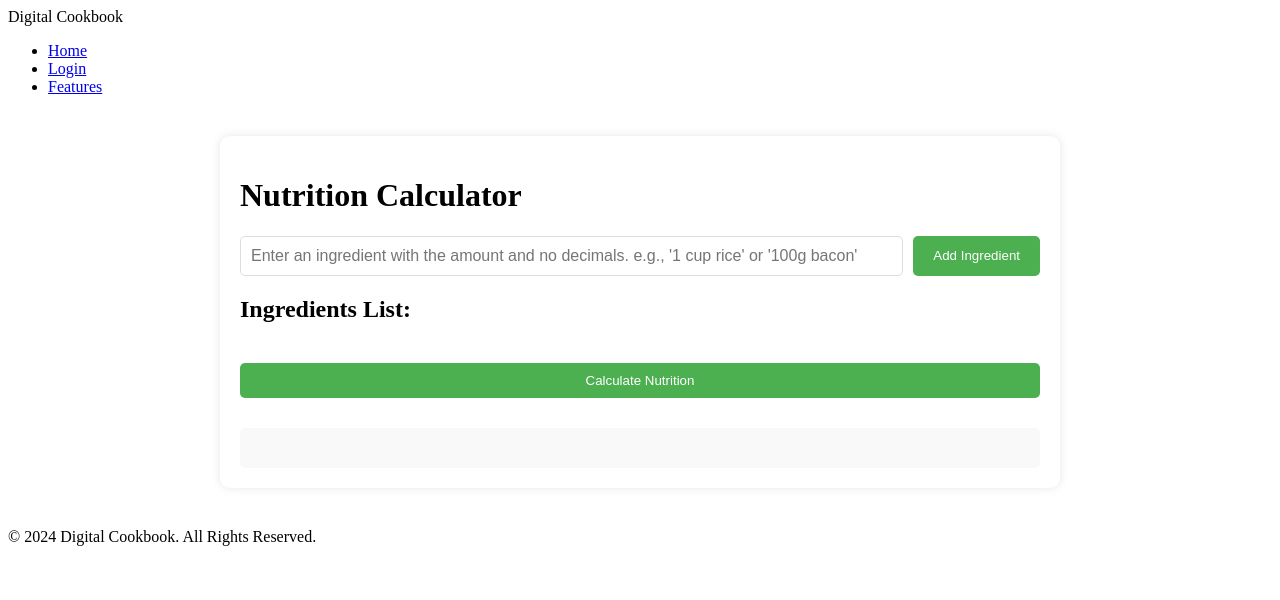
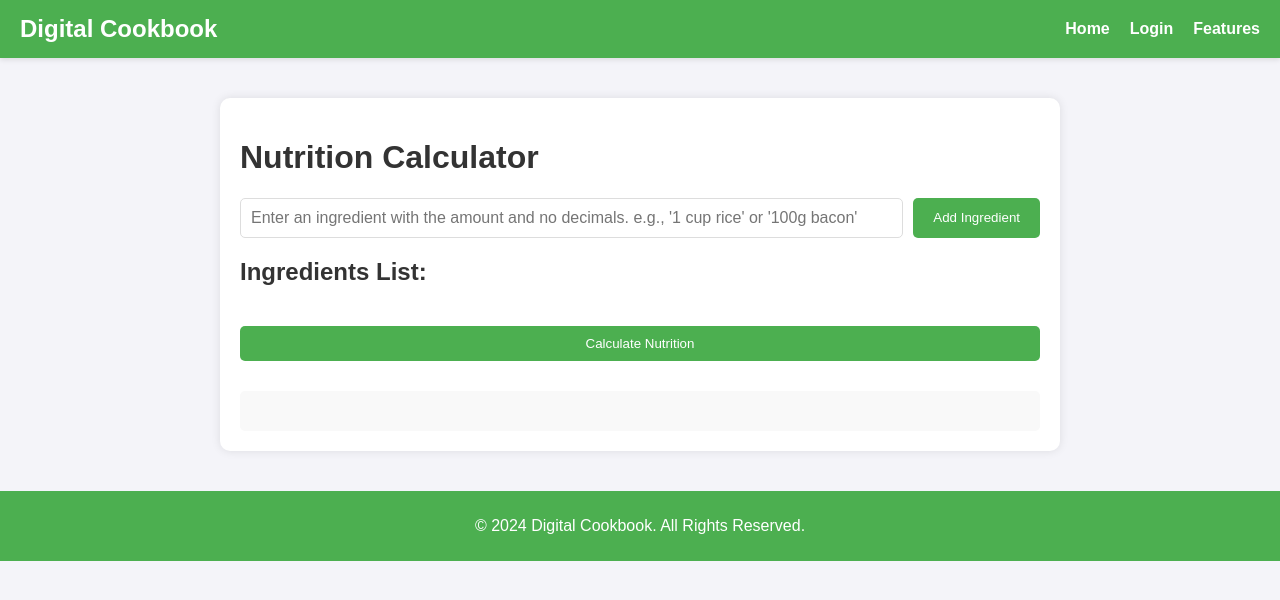
Before and after one commit to Sukh-Virk/DigitalCookBook, a plain HTML site: page calculator.html in a window 1280 px wide. Drawn offline with Linux system fonts and the light colour scheme.

Commit message:
added styling to the header and footer of calculator.html

```diff
--- a/calculator.css
+++ b/calculator.css
@@ -1,10 +1,61 @@
+
+body {
+    font-family: Arial, sans-serif;
+    background-color: #f4f4f9;
+    color: #333;
+    margin: 0;
+    padding: 0;
+}
+
+
+.header {
+    display: flex;
+    justify-content: space-between;
+    align-items: center;
+    background-color: #4CAF50;
+    padding: 15px 20px;
+    color: #fff;
+    box-shadow: 0 2px 5px rgba(0, 0, 0, 0.1);
+}
+
+.logo {
+    font-size: 24px;
+    font-weight: bold;
+    color: #fff;
+}
+
+.navigation {
+    list-style: none;
+    display: flex;
+    gap: 20px;
+    margin: 0;
+    padding: 0;
+}
+
+.navigation li {
+    margin: 0;
+}
+
+.navigation a {
+    color: #fff;
+    text-decoration: none;
+    font-size: 16px;
+    font-weight: bold;
+    transition: color 0.3s;
+}
+
+.navigation a:hover {
+    color: #cce7cc; /* Lighter shade on hover */
+}
+
+
 .calculator-container {
     max-width: 800px;
     margin: 40px auto;
     padding: 20px;
     background-color: white;
     border-radius: 10px;
-    box-shadow: 0 0 10px rgba(0,0,0,0.1);
+    box-shadow: 0 0 10px rgba(0, 0, 0, 0.1);
 }
 
 .search-section {
@@ -77,3 +128,12 @@ button:hover {
     box-shadow: 0 2px 5px rgba(0,0,0,0.1);
     text-align: center;
 }
+
+
+.footer {
+    background-color: #4CAF50;
+    color: #fff;
+    text-align: center;
+    padding: 10px 0;
+    margin-top: 40px;
+}
```
